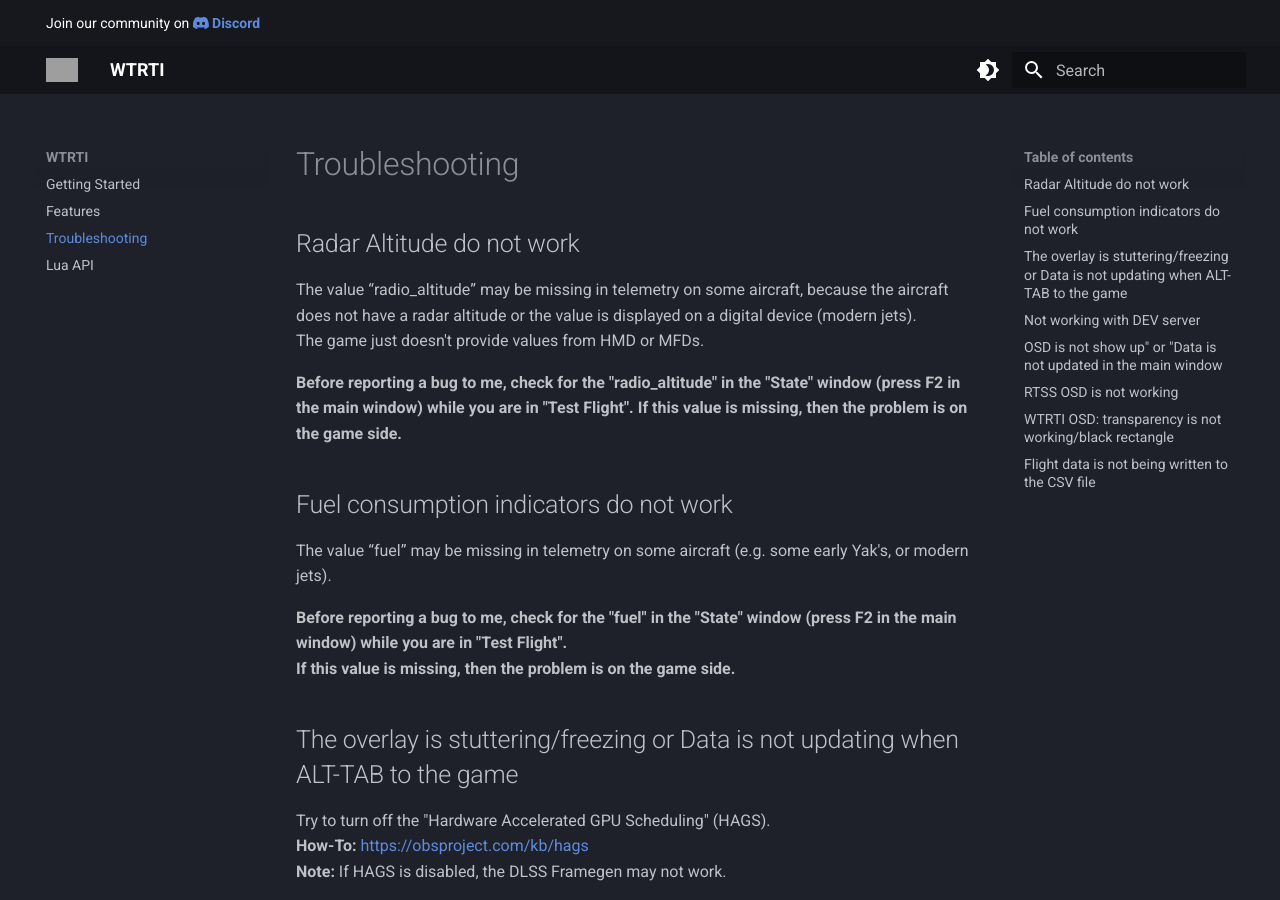
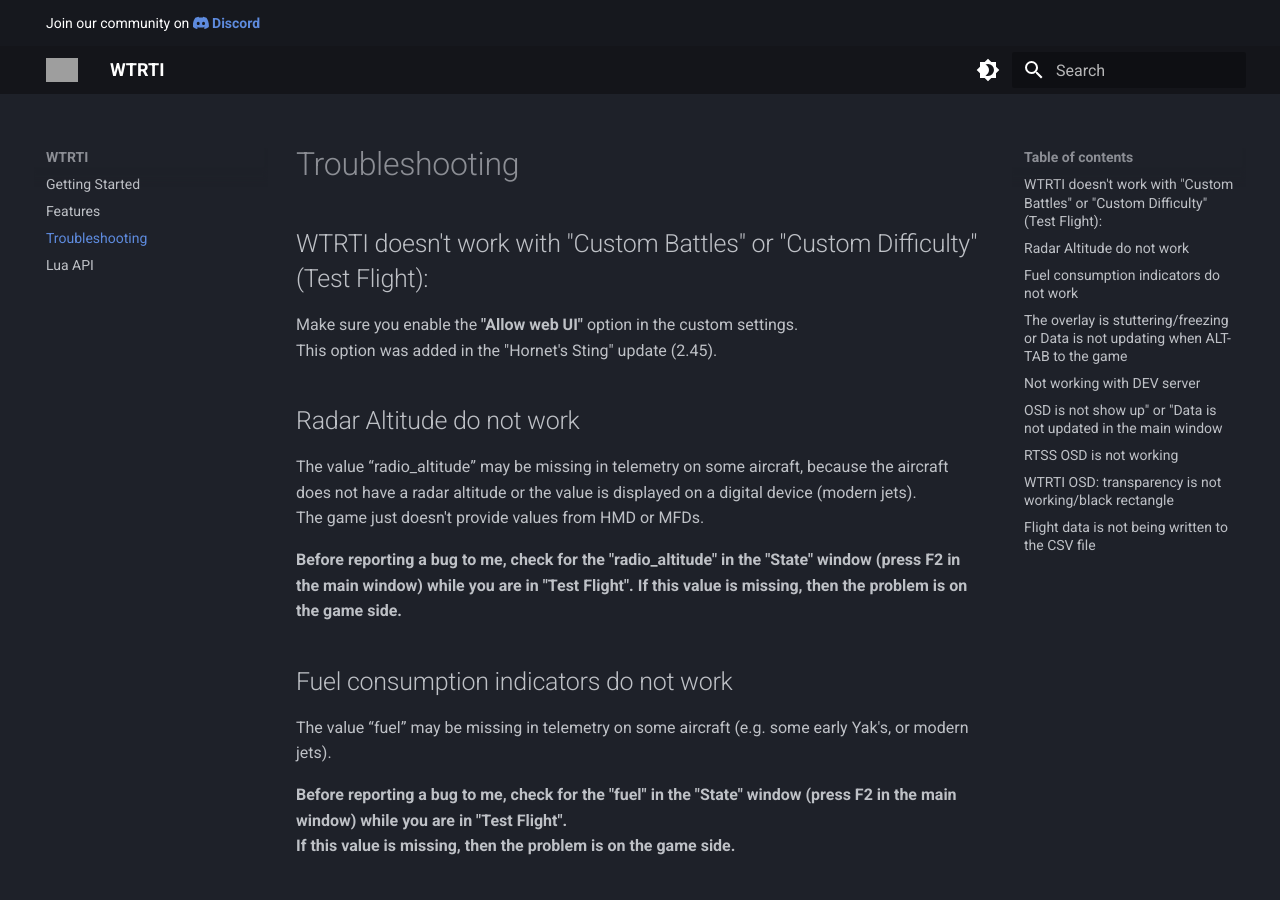
Before and after one commit to MeSoftHorny/WTRTI, an MkDocs documentation site: the page built from docs/docs/troubleshooting.md, in a window 1280 px wide and 900 px high. Built offline with MkDocs 1.6.1 and Material for MkDocs 9.7.7, drawn with Linux system fonts in a browser that asks for light colours; grey boxes are pictures that could not be loaded.

Commit message:
docs: Add a note about webui

```diff
--- a/docs/docs/troubleshooting.md
+++ b/docs/docs/troubleshooting.md
@@ -1,3 +1,7 @@
+## WTRTI doesn't work with "Custom Battles" or "Custom Difficulty" (Test Flight):
+Make sure you enable the **"Allow web UI"** option in the custom settings.
+This option was added in the "Hornet's Sting" update (2.45).
+
 ## Radar Altitude do not work
 The value “radio_altitude” may be missing in telemetry on some aircraft, because the aircraft does not have a radar altitude or the value is displayed on a digital device (modern jets).
 The game just doesn't provide values from HMD or MFDs.
```
Also changed, not shown: docs/docs/index.md (+1 -0 lines).
